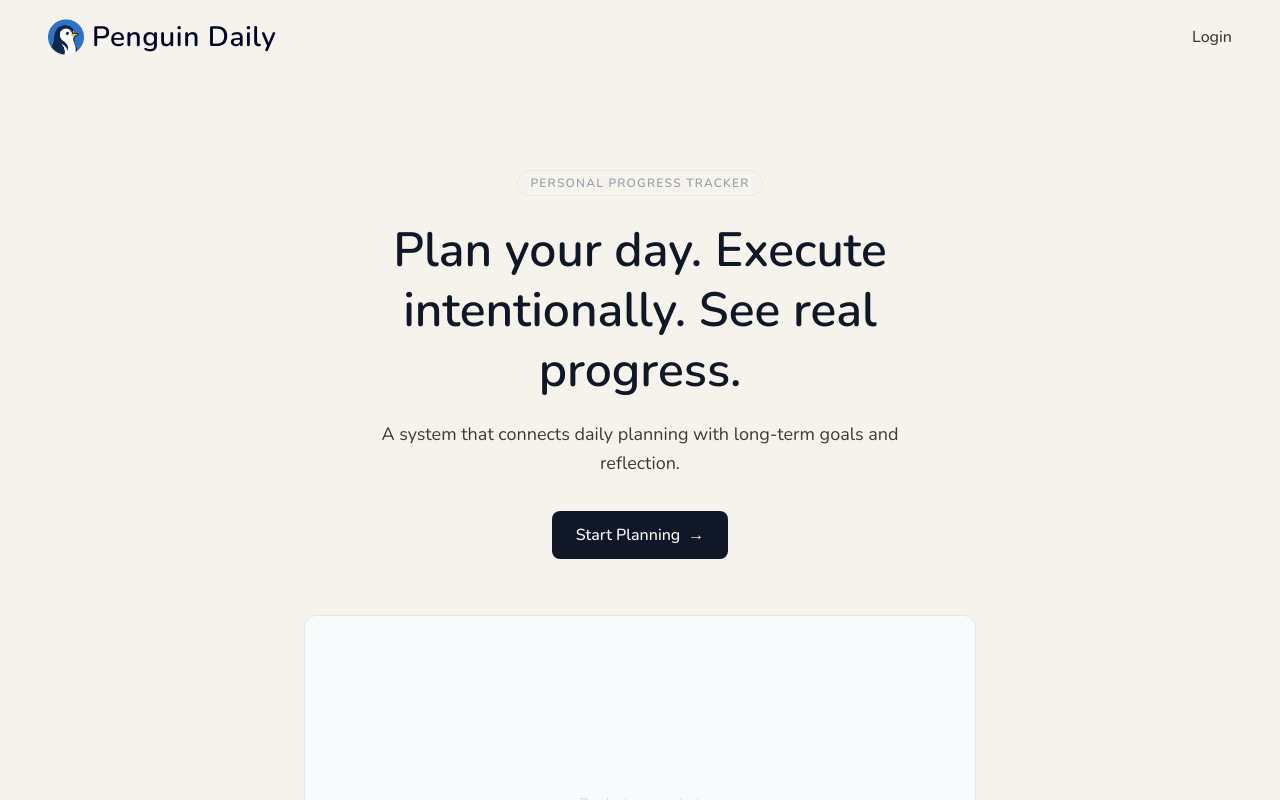
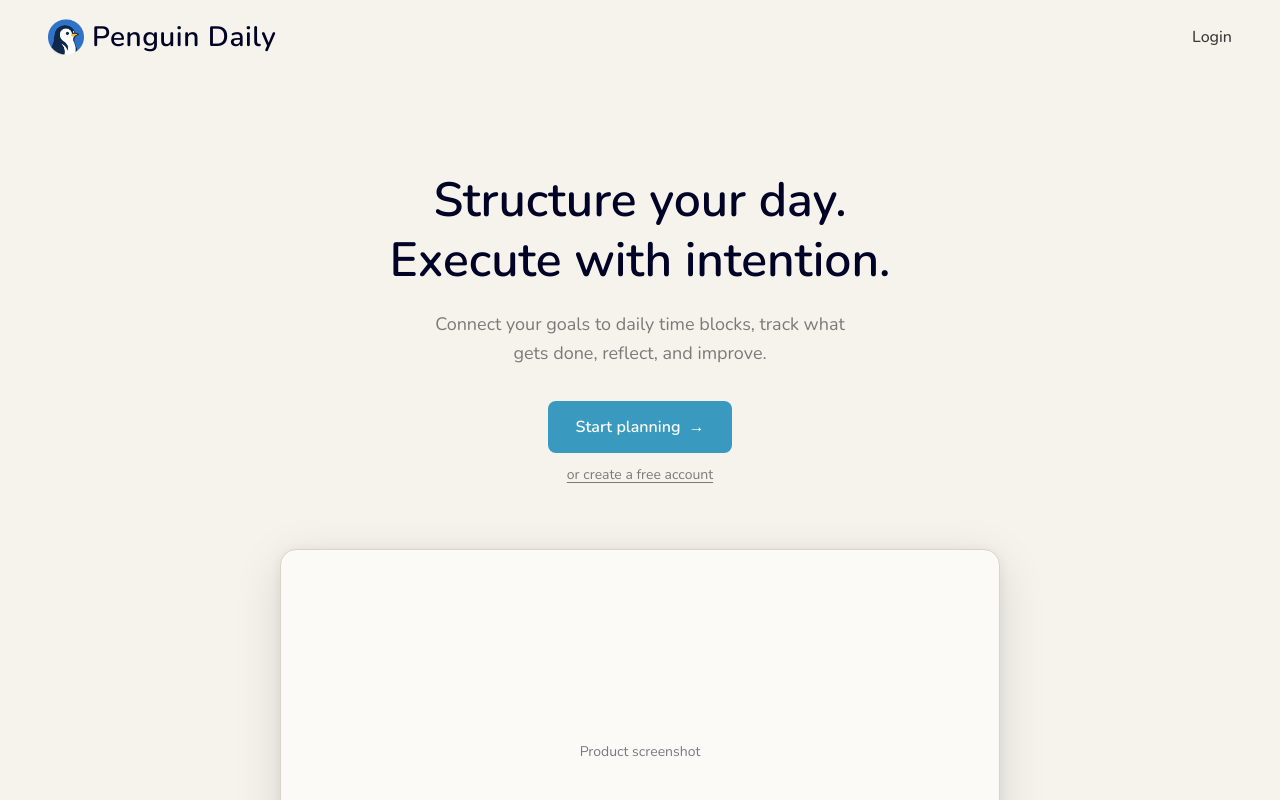
Before and after one commit to Shatbera/personal-progress-tracker, a Next.js app in the folder apps/web/: page / in a window 1280 px wide. Built offline with nearby package versions, Linux system fonts and the light colour scheme; no server answers.

Commit message:
#udpate landing page

```diff
--- a/apps/web/app/page.tsx
+++ b/apps/web/app/page.tsx
@@ -2,77 +2,94 @@ import Link from "next/link";
 
 export default function Home() {
   return (
-    <main className="overflow-y-auto h-full">
+    <main className="overflow-y-auto h-full" style={{ background: "var(--color-background)" }}>
+
       {/* ── Hero ── */}
-      <section className="max-w-3xl mx-auto px-6 pt-24 pb-20 text-center flex flex-col items-center">
-        <span className="text-xs font-semibold uppercase tracking-widest text-gray-400 border border-gray-200 rounded-full px-3 py-1 mb-6">
-          Personal Progress Tracker
-        </span>
-        <h1 className="text-4xl sm:text-5xl font-bold text-gray-900 leading-tight max-w-2xl">
-          Plan your day. Execute intentionally. See real progress.
+      <section className="max-w-3xl mx-auto px-6 pt-24 pb-16 text-center flex flex-col items-center">
+        <h1
+          className="text-4xl sm:text-5xl font-bold leading-tight max-w-2xl"
+          style={{ color: "var(--color-foreground)", fontFamily: "var(--font-header)" }}
+        >
+          Structure your day.<br />Execute with intention.
         </h1>
-        <p className="mt-5 text-lg text-gray-500 leading-relaxed max-w-xl">
-          A system that connects daily planning with long-term goals and
-          reflection.
+
+        <p className="mt-5 text-lg leading-relaxed max-w-md" style={{ color: "var(--color-text-muted)" }}>
+          Connect your goals to daily time blocks, track what gets done, reflect, and improve.
         </p>
-        <div className="mt-8 flex flex-wrap gap-3 justify-center">
+
+        <div className="mt-8 flex flex-col items-center gap-2">
           <Link
             href="/day-plans"
-            className="inline-flex items-center gap-2 bg-gray-900 text-white px-6 py-3 rounded-lg font-medium hover:bg-gray-800 transition-colors"
+            className="inline-flex items-center gap-2 px-7 py-3.5 rounded-lg font-semibold transition-opacity hover:opacity-85 text-base"
+            style={{ background: "var(--color-success)", color: "#fff" }}
           >
-            Start Planning <span aria-hidden>→</span>
+            Start planning <span aria-hidden>→</span>
+          </Link>
+          <Link
+            href="/signup"
+            className="inline-flex items-center gap-1 text-sm mt-1"
+            style={{ color: "var(--color-text-muted)", textDecoration: "underline", textUnderlineOffset: "3px" }}
+          >
+            or create a free account
           </Link>
         </div>
 
-        {/* Product screenshot placeholder */}
-        <div className="mt-14 w-full max-w-2xl aspect-video rounded-xl border border-gray-200 bg-gray-50 flex items-center justify-center text-gray-300 text-sm select-none">
+        <div
+          className="mt-16 w-full rounded-2xl flex items-center justify-center select-none"
+          style={{
+            maxWidth: "52rem",
+            aspectRatio: "16/9",
+            background: "var(--color-card)",
+            border: "1px solid var(--color-border)",
+            color: "var(--color-text-muted)",
+            fontSize: "0.875rem",
+            boxShadow: "0 12px 48px rgba(1,3,38,0.12), 0 2px 12px rgba(1,3,38,0.06)",
+          }}
+        >
           Product screenshot
         </div>
       </section>
 
-      {/* ── Problem ── */}
-      <section className="max-w-3xl mx-auto px-6 py-20">
-        <h2 className="text-2xl sm:text-3xl font-bold text-gray-900 text-center">
-          Productivity shouldn&apos;t feel scattered
-        </h2>
-        <p className="mt-4 text-gray-500 text-center leading-relaxed max-w-xl mx-auto">
-          Most tools separate tasks, goals, and reflection into different apps.
-          Progress becomes invisible when daily planning and long-term
-          intentions are disconnected.
-        </p>
-      </section>
-
       {/* ── How it works ── */}
       <section className="max-w-4xl mx-auto px-6 py-20">
-        <h2 className="text-2xl sm:text-3xl font-bold text-gray-900 text-center">
-          How it works
+        <h2
+          className="text-2xl sm:text-3xl font-bold text-center"
+          style={{ color: "var(--color-foreground)", fontFamily: "var(--font-header)" }}
+        >
+          One system, full loop
         </h2>
-        <p className="mt-3 text-gray-500 text-center max-w-lg mx-auto">
-          Three simple steps to turn intentions into visible progress.
+        <p className="mt-3 text-center max-w-sm mx-auto text-sm" style={{ color: "var(--color-text-muted)" }}>
+          From intention to execution to improvement, every day.
         </p>
 
-        <div className="mt-12 grid gap-6 sm:grid-cols-3">
-          <Card step="1" title="Define quests">
-            Create weekly goals, long-term goals, or daily challenges — each as
-            a trackable quest.
-          </Card>
-          <Card step="2" title="Plan your day">
-            Schedule time blocks in a simple daily plan and attach quests so
-            every hour has intention.
-          </Card>
-          <Card step="3" title="Complete and reflect">
-            Check off completed blocks and write a short daily reflection to
-            close the loop.
-          </Card>
+        <div className="mt-10 grid gap-6 sm:grid-cols-5">
+          <StepCard step="1" title="Set quests">
+            Define weekly goals, milestones, or daily habits to track.
+          </StepCard>
+          <StepCard step="2" title="Plan your day">
+            Schedule time blocks and attach quests to give each hour a purpose.
+          </StepCard>
+          <StepCard step="3" title="Execute">
+            Work through your plan and mark blocks complete.
+          </StepCard>
+          <StepCard step="4" title="Reflect">
+            Write a short reflection and log your mood.
+          </StepCard>
+          <StepCard step="5" title="Get insights">
+            Review an AI summary and one suggestion for tomorrow.
+          </StepCard>
         </div>
       </section>
 
       {/* ── Screenshots ── */}
-      <section className="max-w-5xl mx-auto px-6 py-20">
-        <h2 className="text-2xl sm:text-3xl font-bold text-gray-900 text-center">
+      <section className="max-w-5xl mx-auto px-6 py-16">
+        <h2
+          className="text-2xl sm:text-3xl font-bold text-center"
+          style={{ color: "var(--color-foreground)", fontFamily: "var(--font-header)" }}
+        >
           See it in action
         </h2>
-        <div className="mt-12 grid gap-6 sm:grid-cols-3">
+        <div className="mt-10 grid gap-5 sm:grid-cols-3">
           <ScreenPlaceholder label="Dashboard" />
           <ScreenPlaceholder label="Day Plan" />
           <ScreenPlaceholder label="Quest Progress" />
@@ -80,49 +97,55 @@ export default function Home() {
       </section>
 
       {/* ── Final CTA ── */}
-      <section className="max-w-3xl mx-auto px-6 pt-16 pb-24 text-center">
-        <h2 className="text-2xl sm:text-3xl font-bold text-gray-900">
-          Start building intentional days.
+      <section className="max-w-xl mx-auto px-6 pt-12 pb-28 text-center">
+        <h2
+          className="text-2xl sm:text-3xl font-bold"
+          style={{ color: "var(--color-foreground)", fontFamily: "var(--font-header)" }}
+        >
+          Build better days, consistently.
         </h2>
-        <p className="mt-3 text-gray-500">
-          It only takes a minute to get started.
+        <p className="mt-3 text-sm" style={{ color: "var(--color-text-muted)" }}>
+          Free to use. No setup required.
         </p>
         <Link
           href="/signup"
-          className="mt-8 inline-flex items-center gap-2 bg-gray-900 text-white px-7 py-3 rounded-lg font-medium hover:bg-gray-800 transition-colors"
+          className="mt-8 inline-flex items-center gap-2 px-8 py-3.5 rounded-lg font-semibold text-base transition-opacity hover:opacity-85"
+          style={{ background: "var(--color-success)", color: "#fff" }}
         >
           Create your account <span aria-hidden>→</span>
         </Link>
       </section>
+
     </main>
   );
 }
 
 /* ── Sub-components ── */
 
-function Card({
-  step,
-  title,
-  children,
-}: {
-  step: string;
-  title: string;
-  children: React.ReactNode;
-}) {
+function StepCard({ step, title, children }: { step: string; title: string; children: React.ReactNode }) {
   return (
-    <div className="border border-gray-200 rounded-xl p-6 flex flex-col gap-3">
-      <span className="w-8 h-8 rounded-full bg-gray-100 text-gray-500 text-sm font-semibold flex items-center justify-center">
+    <div
+      className="rounded-xl p-5 flex flex-col gap-2"
+      style={{ background: "var(--color-card)", border: "1px solid var(--color-border)" }}
+    >
+      <span
+        className="w-7 h-7 rounded-full text-xs font-bold flex items-center justify-center"
+        style={{ background: "rgba(57,153,191,0.12)", color: "var(--color-success)" }}
+      >
         {step}
       </span>
-      <h3 className="text-lg font-semibold text-gray-900">{title}</h3>
-      <p className="text-gray-500 text-sm leading-relaxed">{children}</p>
+      <h3 className="font-semibold text-base" style={{ color: "var(--color-foreground)" }}>{title}</h3>
+      <p className="text-sm leading-relaxed" style={{ color: "var(--color-text-muted)" }}>{children}</p>
     </div>
   );
 }
 
 function ScreenPlaceholder({ label }: { label: string }) {
   return (
-    <div className="rounded-xl border border-gray-200 bg-gray-50 aspect-[4/3] flex items-center justify-center text-gray-300 text-sm select-none">
+    <div
+      className="rounded-xl aspect-[4/3] flex items-center justify-center text-sm select-none"
+      style={{ background: "var(--color-card)", border: "1px solid var(--color-border)", color: "var(--color-text-muted)" }}
+    >
       {label}
     </div>
   );
```
